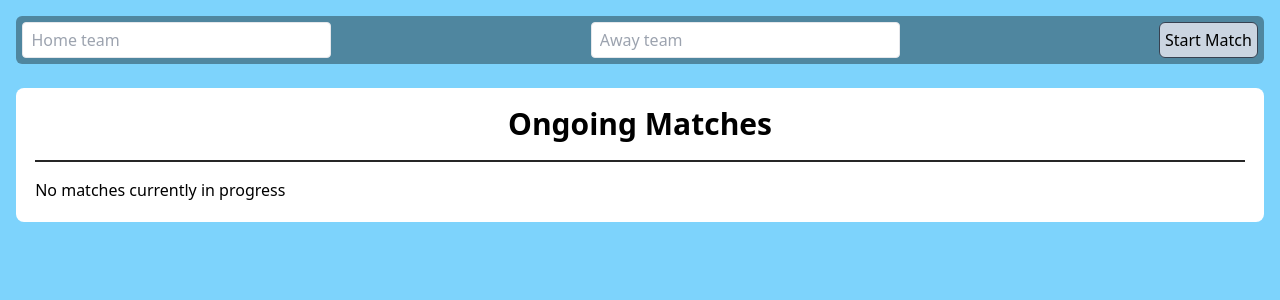
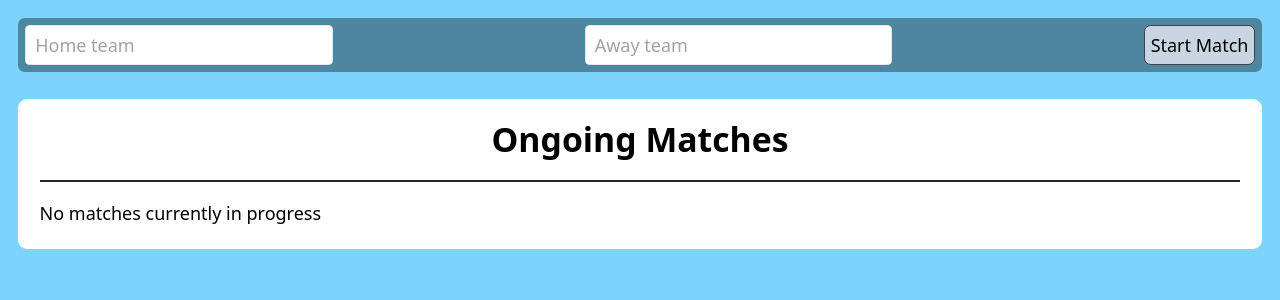
Before and after one commit to m-isaac/scoreboard, a React (Vite) app: page / in a window 1280 px wide. Shown: the top 300 px of the page. Built offline with nearby package versions, Linux system fonts and the light colour scheme.

Commit message:
Use better fluid rem definition

```diff
--- a/src/index.css
+++ b/src/index.css
@@ -4,5 +4,5 @@
 
 /* for fluid font-size */
 html {
-  font-size: clamp(100%, 1rem + 2vw, 16px) !important;
+  font-size: min(max(6px, 2.85vw), 18px);
 }
```
